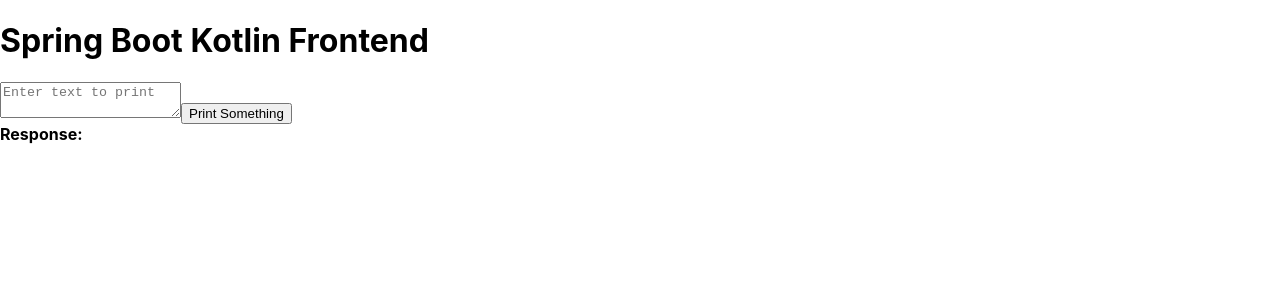
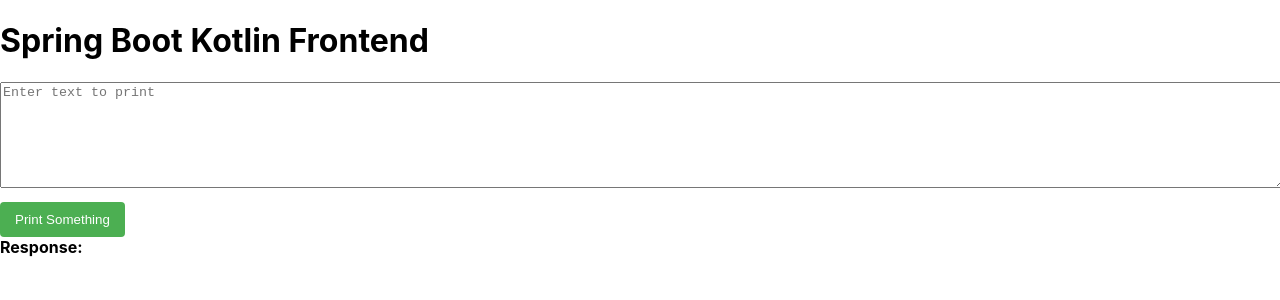
Before and after one commit to Samirnunes/infinity-money-manager-restful, a React (Create React App) app in the folder infinity/frontend/: page / in a window 1280 px wide. Shown: the top 300 px of the page. Built offline with nearby package versions, Linux system fonts and the light colour scheme.

Commit message:
add button example in front

```diff
--- a/infinity/frontend/src/App.css
+++ b/infinity/frontend/src/App.css
@@ -36,3 +36,26 @@
     transform: rotate(360deg);
   }
 }
+
+textarea {
+  width: 100%;
+  height: 100px;
+  margin-bottom: 10px;
+}
+
+.button1 {
+  background-color: #4caf52;
+  color: white;
+  padding: 10px 15px;
+  border: none;
+  border-radius: 4px;
+  cursor: pointer;
+}
+
+.button1:hover {
+  background-color: #45a049;
+}
+
+.response {
+  margin-top: 20px;
+}
--- a/infinity/frontend/src/App.js
+++ b/infinity/frontend/src/App.js
@@ -1,4 +1,5 @@
 import React, { useState } from 'react';
+import './App.css';
 
 const App = () => {
   const [toPrint, setToPrint] = useState('');
@@ -33,7 +34,7 @@
             value={toPrint}
             onChange={(e) => setToPrint(e.target.value)}
         />
-        <button onClick={handlePrint}>Print Something</button>
+        <button className="button1" onClick={handlePrint}>Print Something</button>
         <div>
           <strong>Response:</strong> {response}
         </div>
```
